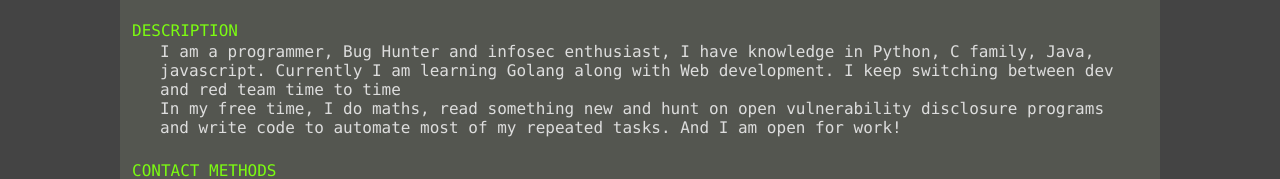
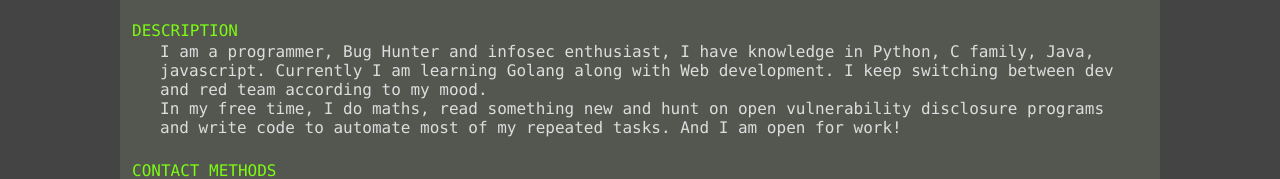
Before and after one commit to 0xNoobie1100/portfolio, a plain HTML site: page index.html in a window 1280 px wide. Shown: the part 175-354 px from the top of the page. Drawn offline with Linux system fonts and the light colour scheme.

Commit message:
Update index.html

```diff
--- a/index.html
+++ b/index.html
@@ -59,7 +59,7 @@ by Tristan Fisher(https://www.tristanfisher.com).
             <div class="topic_header">DESCRIPTION</div>
             <div class="topic_text">
               I am a programmer, Bug Hunter and infosec enthusiast, I have knowledge in Python, C family, Java, javascript. Currently
-              I am learning Golang along with Web development. I keep switching between dev and red team time to time<br />In my free time, I do maths, read something new and hunt on
+              I am learning Golang along with Web development. I keep switching between dev and red team according to my mood.<br />In my free time, I do maths, read something new and hunt on
 	      open vulnerability disclosure programs and write code to automate most of my repeated tasks. And I am open for work!
             </div>
 
```
